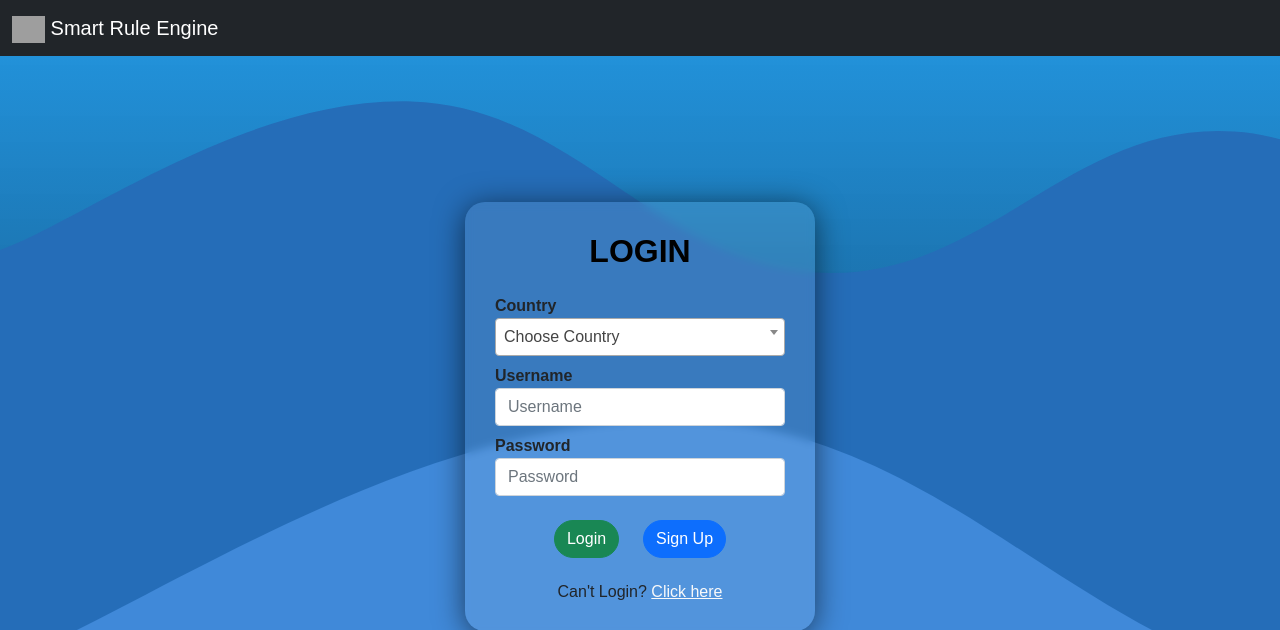
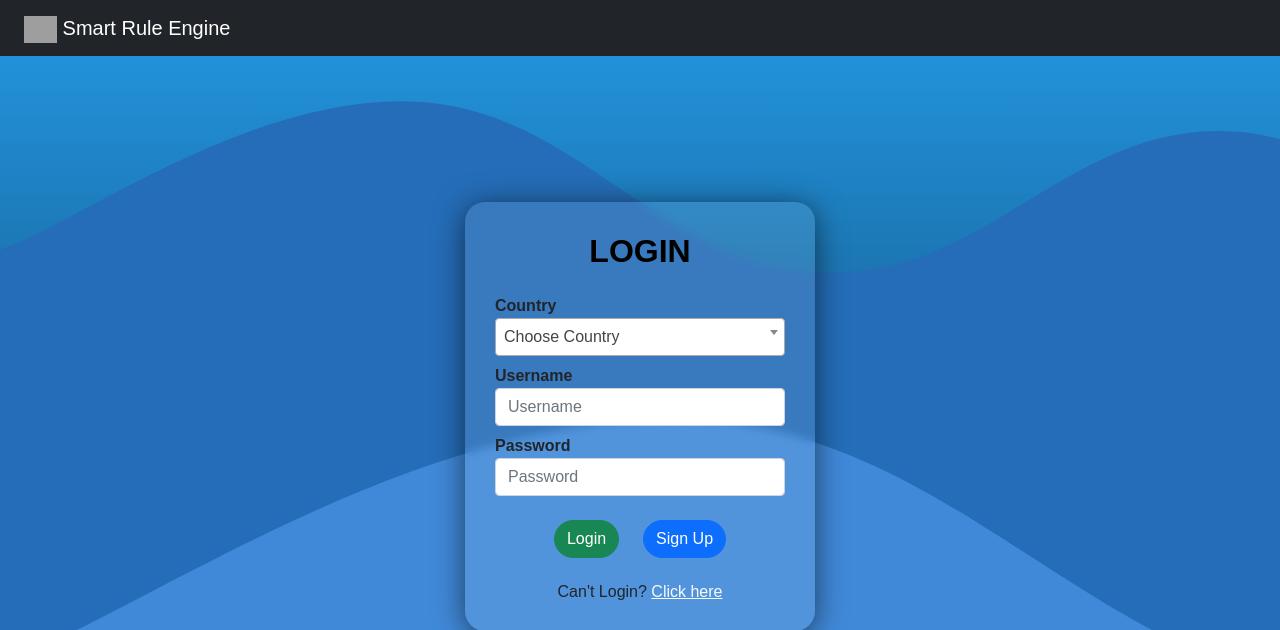
Before and after one commit to Sam8239/Smart_Rule_Engine, a Django app: page / in a window 1280 px wide. Shown: the top 630 px of the page. Run offline with Django 3.2, Linux system fonts and the light colour scheme; some libraries are stand-ins or nearby versions; grey boxes are pictures that could not be loaded.

Commit message:
Updated Navbar

```diff
--- a/templates/base.html
+++ b/templates/base.html
@@ -36,7 +36,8 @@
   <nav class="navbar navbar-expand-lg navbar-dark bg-dark">
     <div class="container-fluid px-4">
       <a class="navbar-brand" href="/home">
-        <img src="https://img.icons8.com/color/48/000000/gears.png" />
+        <img class='mr-2' src="https://img.icons8.com/color/48/000000/gears.png" alt="" width="33" height="27"
+          class="d-inline-block align-text-top">
         Smart Rule Engine
       </a>
 
--- a/templates/index.html
+++ b/templates/index.html
@@ -27,9 +27,11 @@
   <script src="/static/js/index.js"></script>
   <link rel="stylesheet" href="/static/css/login.css">
 </head>
-<header>
+
+<body>
+  <nav>
     <nav class="navbar navbar-dark bg-dark">
-    <div class="container-fluid">
+      <div class="container-fluid px-4">
         <a class="navbar-brand " href="/">
           <img class='mr-2' src="https://img.icons8.com/color/48/000000/gears.png" alt="" width="33" height="27"
             class="d-inline-block align-text-top">
@@ -37,9 +39,8 @@
         </a>
       </div>
     </nav>
-</header>
+  </nav>
 
-<body>
   <div class="center" style="height: 90%;">
     <div class="login">
       <h2 class="mb-4 text-center fw-bold">LOGIN</h2>
@@ -58,11 +59,12 @@
         </div>
         <div class="form-group mt-2 ">
           <label class="form-label">Username</label>
-          <input name="username" type="text" class="form-control" placeholder="Username" required autocomplete="on"/>
+          <input name="username" type="text" class="form-control" placeholder="Username" required autocomplete="on" />
         </div>
         <div class="form-group mt-2">
           <label class="form-label">Password</label>
-          <input name="password" type="password" class="form-control mb-3" placeholder="Password" required autocomplete="on"/>
+          <input name="password" type="password" class="form-control mb-3" placeholder="Password" required
+            autocomplete="on" />
         </div>
 
         <div class="center mb-4 mt-4">
```
Lines whose indentation alone changed are shown as unchanged.
